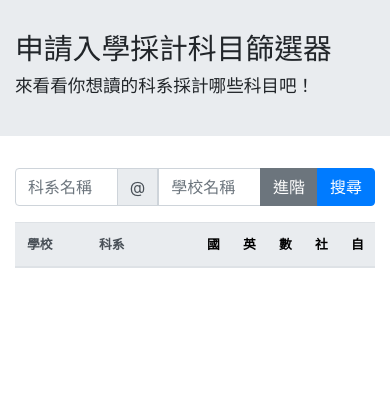
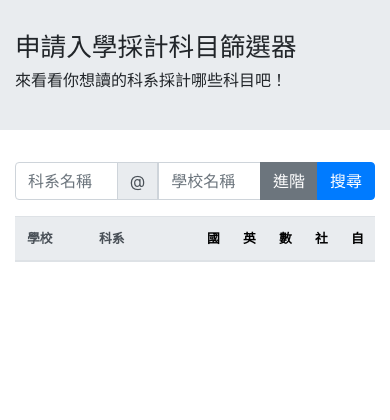
Before and after one commit to lashhw/applytool, a PHP site: page / in a window 390 px wide. Shown: the top 420 px of the page. Run offline with PHP 8.4, Linux system fonts and the light colour scheme; lists and menus that the app fills with data are empty; some libraries are stand-ins or nearby versions.

Commit message:
reduce font size on small device

```diff
--- a/style.css
+++ b/style.css
@@ -6,10 +6,10 @@ h2{
     font-size: 0.8rem;
   }
   h1{
-    font-size: 1.8rem;
+    font-size: 1.6rem;
   }
   h2{
-    font-size: 1.1rem;
+    font-size: 1rem;
   }
 }
 #table_result{
```
